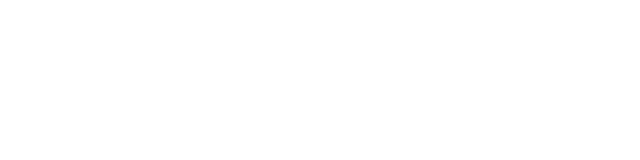
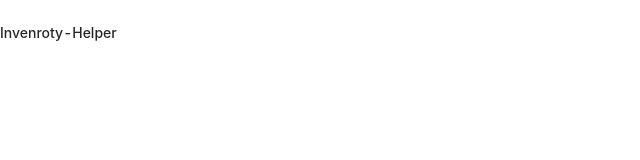
Before and after one commit to LiKang92/inventory-helper, a React (Create React App) app in the folder view/: page /login in a window 1280 px wide. Shown: the top 160 px of the page, without its empty margins (0-640 px from the left). Built offline with nearby package versions, Linux system fonts and the light colour scheme.

Commit message:
keep coding

```diff
--- a/view/src/App.js
+++ b/view/src/App.js
@@ -1,16 +1,15 @@
 import React from 'react';
 import {Switch, Route} from 'react-router-dom'
-import Login from './pages/admin/admin.js'
-import Admin from './pages/login/login.js'
+import Admin from './pages/admin/admin'
+import Login from './pages/login/login'
 
 const App = () => {
   return (
     <div>
-      {/* <Switch>
+      <Switch>
         <Route path="/login" component={Login}/>
         <Route path="/admin" component={Admin}/>
-      </Switch> */}
-      <Login/>
+      </Switch>
     </div>
   );
 }
--- a/view/src/index.js
+++ b/view/src/index.js
@@ -6,6 +6,9 @@
 
 
 ReactDOM.render(
-
-    <App />,document.getElementById('root')
+  <BrowserRouter>
+    <App />
+  </BrowserRouter>
+  ,
+  document.getElementById('root')
 );
--- a/view/src/pages/login/login.js
+++ b/view/src/pages/login/login.js
@@ -2,6 +2,7 @@
 import './login.less'
 
 const Login = () => {
+  console.log('test');
   return (
       <header>
         <img src='' alt='' />
```
